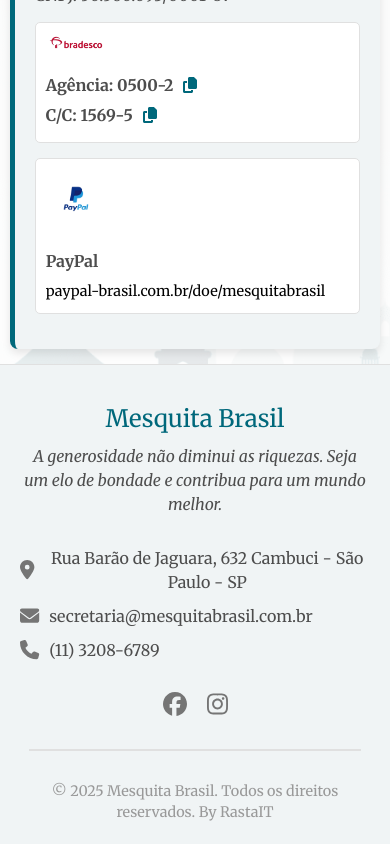
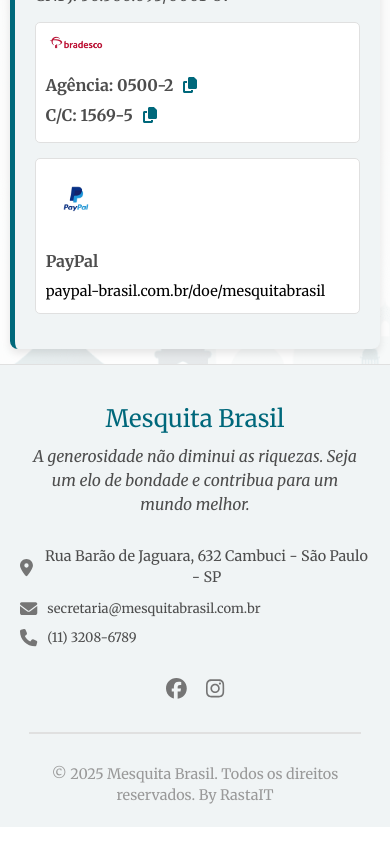
Before and after one commit to guilhermepadial4/mesquita-brasil, a React (Vite) app: page / in a window 390 px wide. Shown: the part 1845-2689 px from the top of the page. Built offline with nearby package versions, Linux system fonts and the light colour scheme.

Commit message:
update: footer

```diff
--- a/src/components/footer/footer.scss
+++ b/src/components/footer/footer.scss
@@ -26,7 +26,7 @@
   .footer-description {
     text-align: center;
 
-    max-width: 350px;
+    max-width: 90%;
 
     h3 {
       font-size: 1.5em;
@@ -34,7 +34,6 @@
 
       margin-bottom: 10px;
     }
-
     p {
       font-size: 1em;
       font-style: italic;
@@ -106,11 +105,29 @@
 
   .footer-copyright {
     text-align: center;
-
     font-size: 0.9em;
     color: $text-tertiary;
 
     margin-top: 30px;
     margin-bottom: -20px;
   }
+
+  @media (max-width: 768px) {
+    .footer-description {
+      max-width: 95%;
+    }
+    .footer-info {
+      text-align: center;
+
+      p,
+      a {
+        font-size: 0.9em;
+      }
+    }
+    .footer-social {
+      .social-icon {
+        font-size: 1.3em;
+      }
+    }
+  }
 }
```
